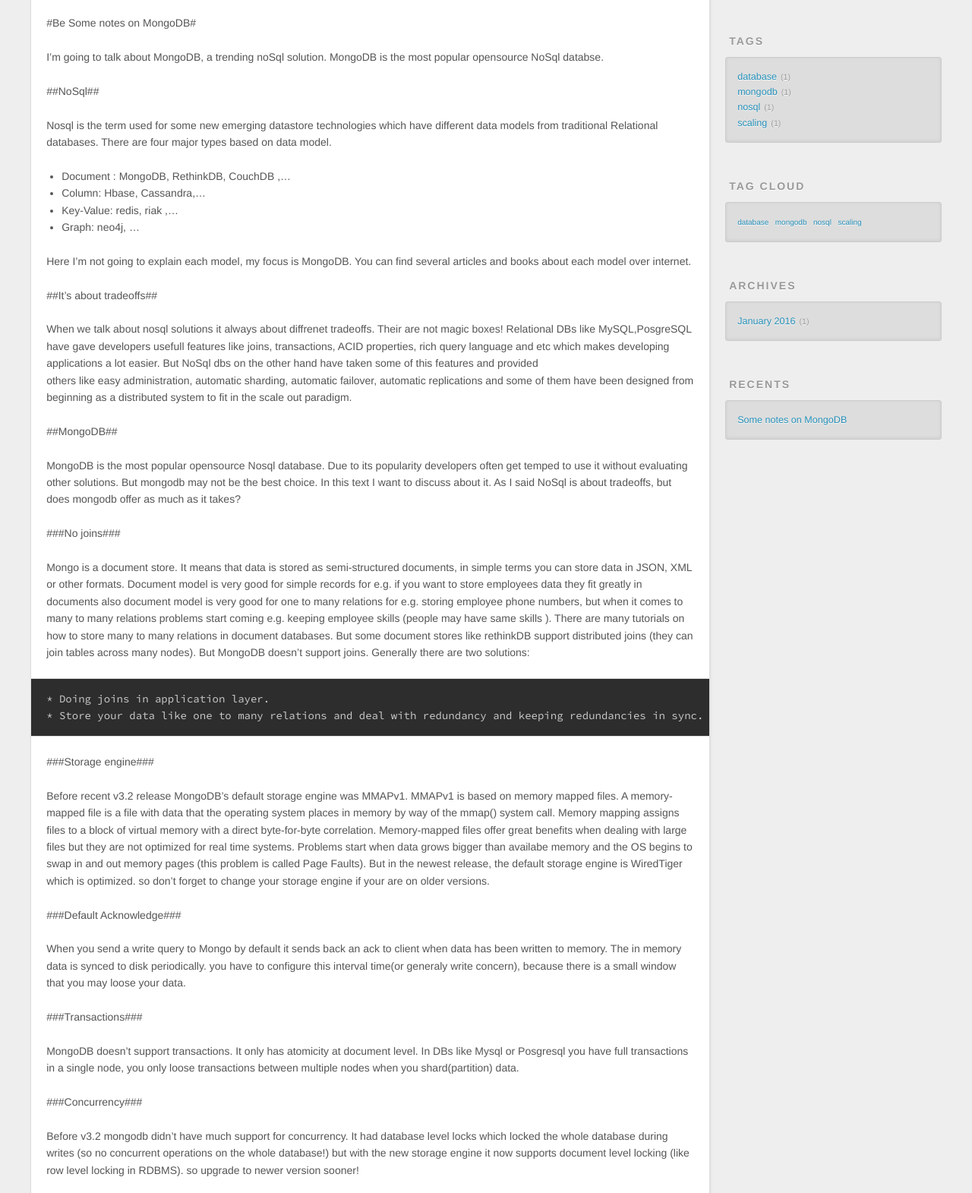
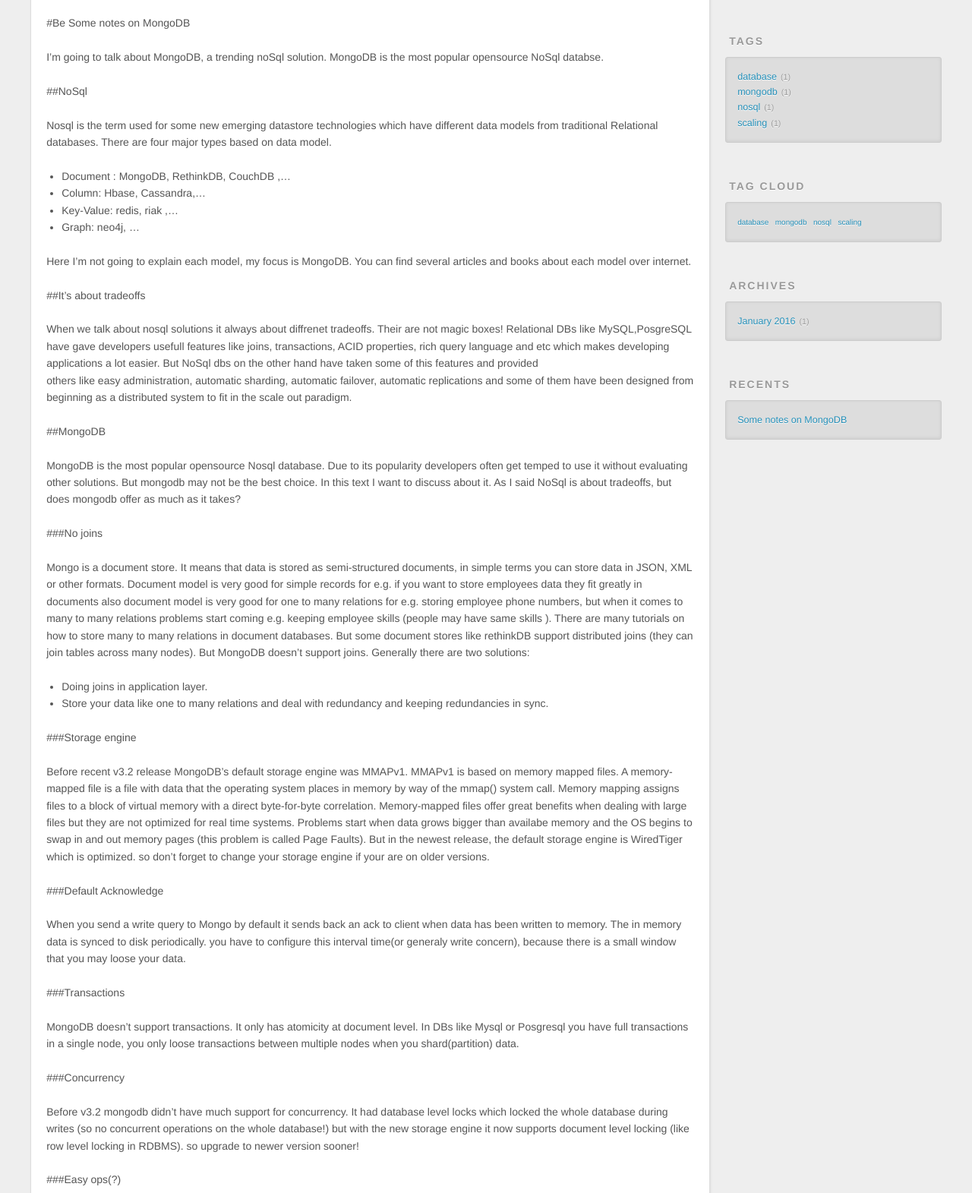
Before and after one commit to AiDirex/aidirex.github.io, a plain HTML site: page 2016/01/04/Some-notes-on-MongoDB/index.html in a window 1280 px wide. Shown: the part 434-2005 px from the top of the page at 76% size. Drawn offline with nearby package versions, Linux system fonts and the light colour scheme.

Commit message:
Site updated: 2016-01-05 00:11:24

```diff
--- a/2016/01/04/Some-notes-on-MongoDB/index.html
+++ b/2016/01/04/Some-notes-on-MongoDB/index.html
@@ -5,25 +5,25 @@
 
   <title>Some notes on MongoDB | null</title>
   <meta name="viewport" content="width=device-width, initial-scale=1, maximum-scale=1">
-  <meta name="description" content="#Be Some notes on MongoDB#
+  <meta name="description" content="#Be Some notes on MongoDB
 I’m going to talk about MongoDB, a trending noSql solution. MongoDB is the most popular opensource NoSql databse.
-##NoSql##
-Nosql is the term used for some new emerging da">
+##NoSql
+Nosql is the term used for some new emerging datas">
 <meta property="og:type" content="article">
 <meta property="og:title" content="Some notes on MongoDB">
 <meta property="og:url" content="http://aidirex.github.io/2016/01/04/Some-notes-on-MongoDB/index.html">
 <meta property="og:site_name">
-<meta property="og:description" content="#Be Some notes on MongoDB#
+<meta property="og:description" content="#Be Some notes on MongoDB
 I’m going to talk about MongoDB, a trending noSql solution. MongoDB is the most popular opensource NoSql databse.
-##NoSql##
-Nosql is the term used for some new emerging da">
-<meta property="og:updated_time" content="2016-01-04T20:36:26.616Z">
+##NoSql
+Nosql is the term used for some new emerging datas">
+<meta property="og:updated_time" content="2016-01-04T20:41:18.441Z">
 <meta name="twitter:card" content="summary">
 <meta name="twitter:title" content="Some notes on MongoDB">
-<meta name="twitter:description" content="#Be Some notes on MongoDB#
+<meta name="twitter:description" content="#Be Some notes on MongoDB
 I’m going to talk about MongoDB, a trending noSql solution. MongoDB is the most popular opensource NoSql databse.
-##NoSql##
-Nosql is the term used for some new emerging da">
+##NoSql
+Nosql is the term used for some new emerging datas">
 
     <link rel="alternative" href="/atom.xml" title="null" type="application/atom+xml">
 
@@ -95,44 +95,46 @@ Nosql is the term used for some new emerging da">
 
     <div class="article-entry" itemprop="articleBody">
 
-        <p>#Be Some notes on MongoDB#</p>
+        <p>#Be Some notes on MongoDB</p>
 <p>I’m going to talk about MongoDB, a trending noSql solution. MongoDB is the most popular opensource NoSql databse.  </p>
-<p>##NoSql##</p>
-<p>Nosql is the term used for some new emerging datastore technologies which have different data models from traditional Relational databases. There are four major types based on data model.   </p>
+<p>##NoSql</p>
+<p>Nosql is the term used for some new emerging datastore technologies which have different data models from traditional Relational databases. There are four major types based on data model. </p>
 <ul>
 <li>Document : MongoDB, RethinkDB, CouchDB ,…  </li>
 <li>Column: Hbase, Cassandra,…  </li>
 <li>Key-Value: redis, riak ,…  </li>
-<li>Graph: neo4j, …   </li>
+<li>Graph: neo4j, …</li>
 </ul>
 <p>Here I’m not going to explain each model, my focus is MongoDB. You can find several articles and books about each model over internet.  </p>
-<p>##It’s about tradeoffs##</p>
+<p>##It’s about tradeoffs</p>
 <p>When we talk about nosql solutions it always about diffrenet tradeoffs. Their are not magic boxes! Relational DBs like MySQL,PosgreSQL have gave developers usefull features like joins, transactions, ACID properties, rich query language and etc which makes developing applications a lot easier. But NoSql dbs on the other hand have taken some of this features and provided<br>others like easy administration, automatic sharding, automatic failover, automatic replications and some of them have been designed from beginning as a distributed system to fit in the scale out paradigm.  </p>
-<p>##MongoDB##</p>
-<p>MongoDB is the most popular opensource Nosql database. Due to its popularity developers often get temped to use it without evaluating other solutions. But mongodb may not be the best choice. In this text I want to discuss about it. As I said NoSql is about tradeoffs, but does mongodb offer as much as it takes?  </p>
-<p>###No joins###</p>
-<p>Mongo is a document store. It means that data is stored as semi-structured documents, in simple terms you can store data in JSON, XML or other formats. Document model is very good for simple records for e.g. if you want to store employees data they fit greatly in documents also document model is very good for one to many relations for e.g. storing employee phone numbers, but when it comes to many to many relations problems start coming e.g. keeping employee skills (people may have same skills ). There are many tutorials on how to store many to many  relations in document databases. But some document stores like rethinkDB support distributed joins (they can join tables across many nodes). But MongoDB doesn’t support joins. Generally there are two solutions:   </p>
-<pre><code>* Doing joins in application layer.
-* Store your data like one to many relations and deal with redundancy and keeping redundancies in sync.
-</code></pre><p>###Storage engine###</p>
-<p>Before recent v3.2 release MongoDB’s default storage engine was MMAPv1. MMAPv1 is based on memory mapped files. A memory-mapped file is a file with data that the operating system places in memory by way of the mmap() system call. Memory mapping assigns files to a block of virtual memory with a direct byte-for-byte correlation. Memory-mapped files offer great benefits when dealing with large files but they are not optimized for real time systems. Problems start when data grows bigger than availabe memory and the OS begins to swap in and out memory pages (this problem is called Page Faults). But in the newest release, the default storage engine is WiredTiger which is optimized. so don’t forget to change your storage engine if your are on older versions.  </p>
-<p>###Default Acknowledge###</p>
-<p>When you send a write query to Mongo by default it sends back an ack to client when data has been written to memory. The in memory data is synced to disk periodically. you have to configure this interval time(or generaly write concern), because  there is a small window that you may loose your data.   </p>
-<p>###Transactions###</p>
-<p>MongoDB doesn’t support transactions. It only has atomicity at document level. In DBs like Mysql or Posgresql you have full transactions in a single node, you only loose transactions between multiple nodes when you shard(partition) data.  </p>
-<p>###Concurrency###</p>
-<p>Before v3.2 mongodb didn’t have much support for concurrency. It had database level locks which locked the whole database during writes (so no concurrent operations on the whole database!) but with the new storage engine it now supports document level locking (like row level locking in RDBMS). so upgrade to newer version sooner!  </p>
-<p>###Easy ops(?)###</p>
-<p>one of the things that nosql dbs claim to have is easy administration. Routine admin tasks maybe easy doing in mongodb (they are easy every where!) but sharding your data or setting up a Highly available cluster without single point of failure is still complex manual task. but other Nosqls like rethnikDB simplify this task greatly.  </p>
+<p>##MongoDB</p>
+<p>MongoDB is the most popular opensource Nosql database. Due to its popularity developers often get temped to use it without evaluating other solutions. But mongodb may not be the best choice. In this text I want to discuss about it. As I said NoSql is about tradeoffs, but does mongodb offer as much as it takes?</p>
+<p>###No joins</p>
+<p>Mongo is a document store. It means that data is stored as semi-structured documents, in simple terms you can store data in JSON, XML or other formats. Document model is very good for simple records for e.g. if you want to store employees data they fit greatly in documents also document model is very good for one to many relations for e.g. storing employee phone numbers, but when it comes to many to many relations problems start coming e.g. keeping employee skills (people may have same skills ). There are many tutorials on how to store many to many  relations in document databases. But some document stores like rethinkDB support distributed joins (they can join tables across many nodes). But MongoDB doesn’t support joins. Generally there are two solutions: </p>
+<ul>
+<li>Doing joins in application layer.  </li>
+<li>Store your data like one to many relations and deal with redundancy and keeping redundancies in sync.</li>
+</ul>
+<p>###Storage engine</p>
+<p>Before recent v3.2 release MongoDB’s default storage engine was MMAPv1. MMAPv1 is based on memory mapped files. A memory-mapped file is a file with data that the operating system places in memory by way of the mmap() system call. Memory mapping assigns files to a block of virtual memory with a direct byte-for-byte correlation. Memory-mapped files offer great benefits when dealing with large files but they are not optimized for real time systems. Problems start when data grows bigger than availabe memory and the OS begins to swap in and out memory pages (this problem is called Page Faults). But in the newest release, the default storage engine is WiredTiger which is optimized. so don’t forget to change your storage engine if your are on older versions.</p>
+<p>###Default Acknowledge</p>
+<p>When you send a write query to Mongo by default it sends back an ack to client when data has been written to memory. The in memory data is synced to disk periodically. you have to configure this interval time(or generaly write concern), because  there is a small window that you may loose your data.</p>
+<p>###Transactions</p>
+<p>MongoDB doesn’t support transactions. It only has atomicity at document level. In DBs like Mysql or Posgresql you have full transactions in a single node, you only loose transactions between multiple nodes when you shard(partition) data. </p>
+<p>###Concurrency</p>
+<p>Before v3.2 mongodb didn’t have much support for concurrency. It had database level locks which locked the whole database during writes (so no concurrent operations on the whole database!) but with the new storage engine it now supports document level locking (like row level locking in RDBMS). so upgrade to newer version sooner!</p>
+<p>###Easy ops(?)</p>
+<p>one of the things that nosql dbs claim to have is easy administration. Routine admin tasks maybe easy doing in mongodb (they are easy every where!) but sharding your data or setting up a Highly available cluster without single point of failure is still complex manual task. but other Nosqls like rethnikDB simplify this task greatly.</p>
 <p>###Learning a new technology###</p>
-<p>One other thing you have to deal with is learning a new technology. Setting a server for testing is easy in Mongo but if you want to deploy in production you have to go throuh the docs. Also developers have to learn a new query language. because MongoDB has it’s own query language.   </p>
-<p>I’ve summarized some expriences we have faced in our project using MongoDB, finally we switched back to MySql. So before choosing MongoDB consider other solutions too.  </p>
-<p>####Aidin Rasti####<br>Thanks to Behdad Keynejad for editing </p>
+<p>One other thing you have to deal with is learning a new technology. Setting a server for testing is easy in Mongo but if you want to deploy in production you have to go throuh the docs. Also developers have to learn a new query language. because MongoDB has it’s own query language.</p>
+<p>I’ve summarized some expriences we have faced in our project using MongoDB, finally we switched back to MySql. So before choosing MongoDB consider other solutions too.</p>
+<p>####Aidin Rasti<br>Thanks to Behdad Keynejad for editing </p>
 
 
     </div>
     <footer class="article-footer">
-      <a data-url="http://aidirex.github.io/2016/01/04/Some-notes-on-MongoDB/" data-id="cij0fgbzn0000gkk1sr46fa70" class="article-share-link">Share</a>
+      <a data-url="http://aidirex.github.io/2016/01/04/Some-notes-on-MongoDB/" data-id="cij0fmysm00008ok1x1growre" class="article-share-link">Share</a>
 
 
   <ul class="article-tag-list"><li class="article-tag-list-item"><a class="article-tag-list-link" href="/tags/database/">database</a></li><li class="article-tag-list-item"><a class="article-tag-list-link" href="/tags/mongodb/">mongodb</a></li><li class="article-tag-list-item"><a class="article-tag-list-link" href="/tags/nosql/">nosql</a></li><li class="article-tag-list-item"><a class="article-tag-list-link" href="/tags/scaling/">scaling</a></li></ul>
```
Also changed, not shown: index.html (+27 -25 lines).
